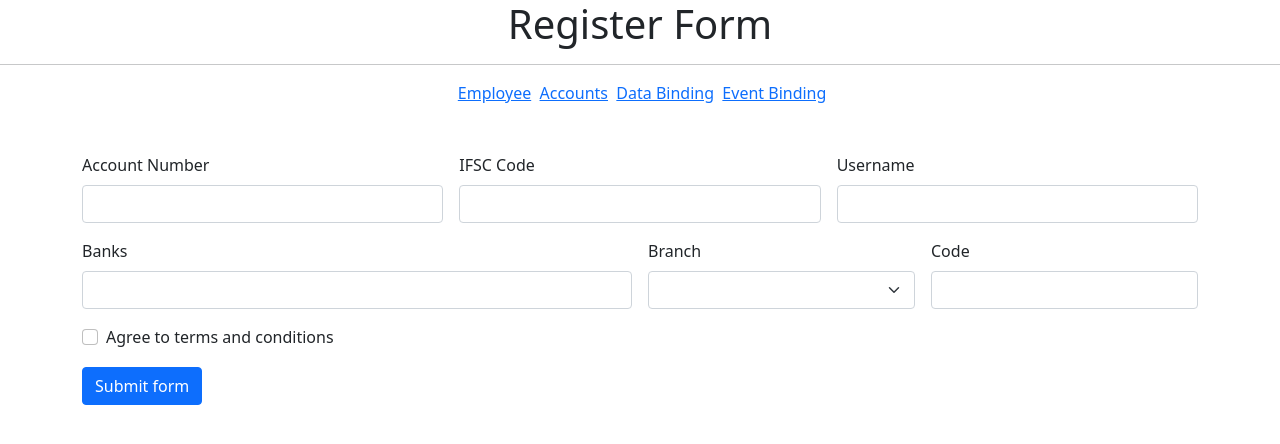
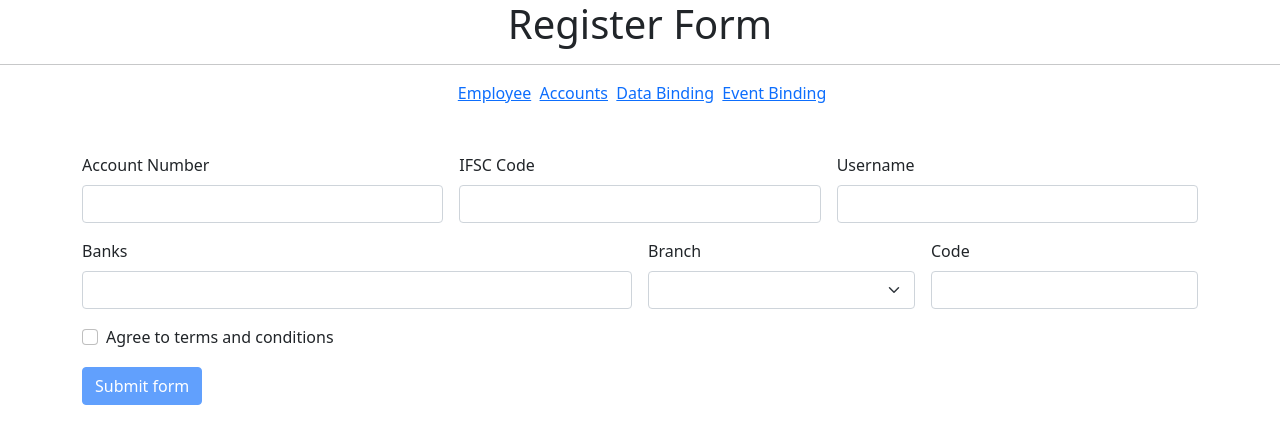
Before and after one commit to moshin04/learn-angular, an Angular app: page /accounts in a window 1280 px wide. Shown: the top 444 px of the page. Built offline with nearby package versions, Linux system fonts and the light colour scheme.

Commit message:
added validations in accounts form

```diff
--- a/src/app/accounts/accounts.component.html
+++ b/src/app/accounts/accounts.component.html
@@ -1,6 +1,10 @@
 <br />
 <div class="container">
-  <form class="row g-3 needs-validation" (ngSubmit)="onSubmit()">
+  <form
+    class="row g-3 needs-validation"
+    #myForm="ngForm"
+    (ngSubmit)="onSubmit()"
+  >
     <div class="col-md-4">
       <label for="validationCustom01" class="form-label">Account Number</label>
 
@@ -9,6 +13,7 @@
         class="form-control"
         [(ngModel)]="accounts.accnumber"
         name="accnumber"
+        required
       />
 
       <div class="valid-feedback">Looks good!</div>
@@ -20,6 +25,7 @@
         class="form-control"
         [(ngModel)]="accounts.ifsc"
         name="ifsc"
+        required
       />
       <div class="valid-feedback">Looks good!</div>
     </div>
@@ -31,6 +37,7 @@
           class="form-control"
           [(ngModel)]="accounts.username"
           name="username"
+          required
         />
         <div class="invalid-feedback">Please choose a username.</div>
       </div>
@@ -42,6 +49,7 @@
         class="form-control"
         [(ngModel)]="accounts.bank"
         name="bank"
+        required
       />
       <div class="invalid-feedback">Please provide a valid value.</div>
     </div>
@@ -52,6 +60,7 @@
         id="validationCustom04"
         [(ngModel)]="accounts.branch"
         name="branch"
+        required
       >
         <option selected disabled value="">Choose...</option>
         <option>123456</option>
@@ -67,6 +76,7 @@
         class="form-control"
         [(ngModel)]="accounts.code"
         name="code"
+        required
       />
       <div class="invalid-feedback">Please provide a valid zip.</div>
     </div>
@@ -77,6 +87,8 @@
           type="checkbox"
           value=""
           id="invalidCheck"
+          [(ngModel)]="accounts.check"
+          name="check"
           required
         />
         <label class="form-check-label" for="invalidCheck">
@@ -87,7 +99,13 @@
     </div>
 
     <div class="col-12">
-      <button class="btn btn-primary" type="submit">Submit form</button>
+      <button
+        class="btn btn-primary"
+        type="submit"
+        [disabled]="!myForm.form.valid"
+      >
+        Submit form
+      </button>
     </div>
   </form>
 </div>
--- a/src/app/user/model/accounts.ts
+++ b/src/app/user/model/accounts.ts
@@ -6,5 +6,6 @@ export class Accounts {
     bank?:string;
     branch?:string;
     code?:number;
+    check?:boolean;
 
     }
```
